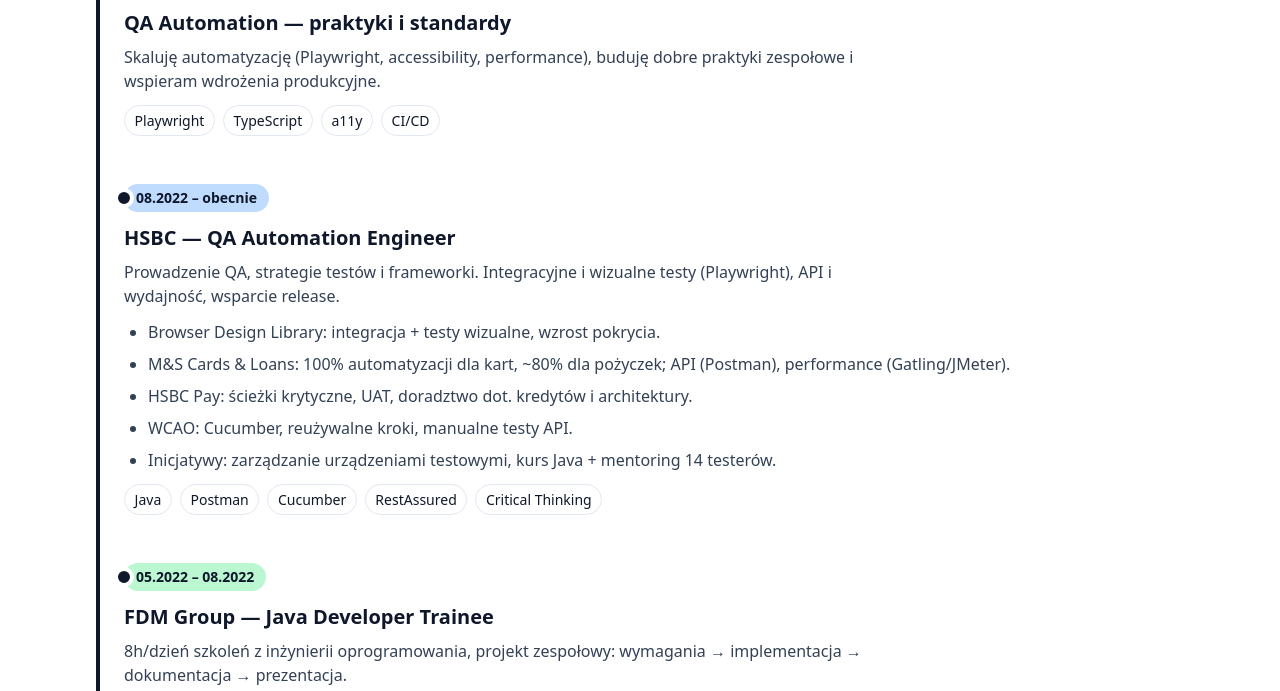
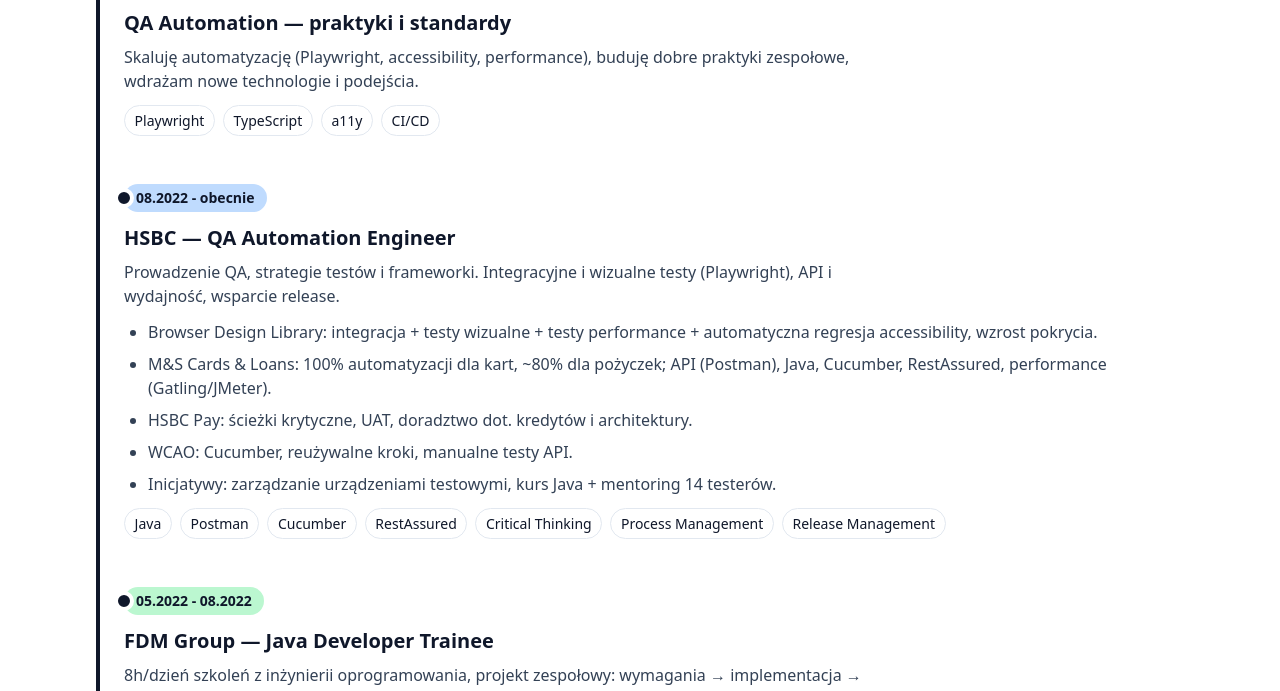
Before and after one commit to MO-D3/CV, a plain HTML site: page index.html in a window 1280 px wide. Shown: the part 460-1151 px from the top of the page. Drawn offline with nearby package versions, Linux system fonts and the light colour scheme.

Commit message:
update descriptions

```diff
--- a/index.html
+++ b/index.html
@@ -80,7 +80,7 @@
             <div class="absolute -left-2.5 mt-1 h-5 w-5 rounded-full border-4 border-white bg-slate-900" aria-hidden="true"></div>
             <time class="inline-block rounded-full bg-accent-red px-3 py-1 text-sm font-semibold" datetime="2025-08" data-i18n="t_today_time">Dziś</time>
             <h3 class="mt-3 text-xl font-bold" data-i18n="t_today_h3">QA Automation — praktyki i standardy</h3>
-            <p class="mt-2 max-w-3xl text-slate-700" data-i18n="t_today_p">Skaluję automatyzację (Playwright, accessibility, performance), buduję dobre praktyki zespołowe i wspieram wdrożenia produkcyjne.</p>
+            <p class="mt-2 max-w-3xl text-slate-700" data-i18n="t_today_p">Skaluję automatyzację (Playwright, accessibility, performance), buduję dobre praktyki zespołowe, wspieram wdrażam nowe technologie i podejścia.</p>
             <div class="mt-3 flex flex-wrap gap-2" aria-label="Highlights">
               <span class="badge">Playwright</span><span class="badge">TypeScript</span><span class="badge">a11y</span><span class="badge">CI/CD</span>
             </div>
@@ -89,12 +89,12 @@
           <!-- HSBC -->
           <li id="item-2022-hsbc" class="reveal mb-12">
             <div class="absolute -left-2.5 mt-1 h-5 w-5 rounded-full border-4 border-white bg-slate-900" aria-hidden="true"></div>
-            <time class="inline-block rounded-full bg-accent-blue px-3 py-1 text-sm font-semibold" datetime="2022-08" data-i18n="t_hsbc_time">08.2022 – obecnie</time>
+            <time class="inline-block rounded-full bg-accent-blue px-3 py-1 text-sm font-semibold" datetime="2022-08" data-i18n="t_hsbc_time">08.2022 - obecnie</time>
             <h3 class="mt-3 text-xl font-bold" data-i18n="t_hsbc_h3">HSBC — QA Automation Engineer</h3>
             <p class="mt-2 max-w-3xl text-slate-700" data-i18n="t_hsbc_p">Prowadzenie QA, strategie testów i frameworki. Integracyjne i wizualne testy (Playwright), API i wydajność, wsparcie release.</p>
             <ul class="mt-3 list-disc space-y-2 pl-6 text-slate-700">
-              <li data-i18n="t_hsbc_li1"><strong>Browser Design Library:</strong> integracja + testy wizualne, wzrost pokrycia.</li>
-              <li data-i18n="t_hsbc_li2"><strong>M&amp;S Cards &amp; Loans:</strong> 100% automatyzacji dla kart, ~80% dla pożyczek; API (Postman), performance (Gatling/JMeter). <a class="underline decoration-2 underline-offset-2 focus:underline hover:underline" href="https://www.msbank.com" target="_blank" rel="noopener noreferrer" data-i18n="t_hsbc_ms">Odwiedź M&amp;S Bank</a>.</li>
+              <li data-i18n="t_hsbc_li1"><strong>Browser Design Library:</strong> integracja + testy wizualne + testy performance + automatyczna regresja accessibility, wzrost pokrycia.</li>
+              <li data-i18n="t_hsbc_li2"><strong>M&amp;S Cards &amp; Loans:</strong> 100% automatyzacji dla kart, ~80% dla pożyczek; API (Postman), Java, Cucumber, RestAssured, performance (Gatling/JMeter). <a class="underline decoration-2 underline-offset-2 focus:underline hover:underline" href="https://www.msbank.com" target="_blank" rel="noopener noreferrer" data-i18n="t_hsbc_ms">Odwiedź M&amp;S Bank</a>.</li>
               <li data-i18n="t_hsbc_li3"><strong>HSBC Pay:</strong> ścieżki krytyczne, UAT, doradztwo dot. kredytów i architektury.</li>
               <li data-i18n="t_hsbc_li4"><strong>WCAO:</strong> Cucumber, reużywalne kroki, manualne testy API.</li>
               <li data-i18n="t_hsbc_li5"><strong>Inicjatywy:</strong> zarządzanie urządzeniami testowymi, kurs Java + mentoring 14 testerów.</li>
@@ -105,13 +105,15 @@
               <span class="badge">Cucumber</span>
               <span class="badge">RestAssured</span>
               <span class="badge">Critical Thinking</span>
+              <span class="badge">Process Management</span>
+              <span class="badge">Release Management</span>
             </div>
           </li>
 
           <!-- FDM -->
           <li id="item-2022-fdm" class="reveal mb-12">
             <div class="absolute -left-2.5 mt-1 h-5 w-5 rounded-full border-4 border-white bg-slate-900" aria-hidden="true"></div>
-            <time class="inline-block rounded-full bg-accent-green px-3 py-1 text-sm font-semibold" datetime="2022-05">05.2022 – 08.2022</time>
+            <time class="inline-block rounded-full bg-accent-green px-3 py-1 text-sm font-semibold" datetime="2022-05">05.2022 - 08.2022</time>
             <h3 class="mt-3 text-xl font-bold" data-i18n="t_2022fdm_h3">FDM Group — Java Developer Trainee</h3>
             <p class="mt-2 max-w-3xl text-slate-700" data-i18n="t_2022fdm_p">8h/dzień szkoleń z inżynierii oprogramowania, projekt zespołowy: wymagania → implementacja → dokumentacja → prezentacja.</p>
             <div class="mt-3 flex flex-wrap gap-2" aria-label="Skills">
@@ -125,7 +127,7 @@
           <!-- AQForm -->
           <li id="item-2021" class="reveal mb-12">
             <div class="absolute -left-2.5 mt-1 h-5 w-5 rounded-full border-4 border-white bg-slate-900" aria-hidden="true"></div>
-            <time class="inline-block rounded-full bg-accent-red px-3 py-1 text-sm font-semibold" datetime="2021">04.2021 – 05.2022</time>
+            <time class="inline-block rounded-full bg-accent-red px-3 py-1 text-sm font-semibold" datetime="2021">04.2021 - 05.2022</time>
             <h3 class="mt-3 text-xl font-bold" data-i18n="t_2021_h3">AQForm — Technik Laboratorium i Elektronik</h3>
             <p class="mt-2 max-w-3xl text-slate-700" data-i18n="t_2021_p">Pomiary i testy zgodności (fotometria, EMC, bezpieczeństwo fotobiologiczne). Dbałość o jakość i dokumentację.</p>
           </li>
@@ -156,12 +158,12 @@
         <h2 id="edu-heading" class="text-2xl font-bold tracking-tight" data-i18n="edu_h2">Edukacja</h2>
         <ul class="mt-4 space-y-4" role="list">
           <li class="rounded-xl border border-slate-200 p-4">
-            <div class="flex items-center gap-2"><time class="text-sm font-semibold rounded-full bg-accent-green px-2 py-0.5">2023–2025</time><span class="text-sm text-slate-600" data-i18n="edu_msc_school">AGH — Zarządzanie i Inżynieria Produkcji</span></div>
-            <p class="mt-1 text-slate-700" data-i18n="edu_msc_desc">Magister (ZiIP). Tematy: zwinne zarządzanie projektami IT, dobre praktyki.</p>
+            <div class="flex items-center gap-2"><time class="text-sm font-semibold rounded-full bg-accent-green px-2 py-0.5">2023-2025</time><span class="text-sm text-slate-600" data-i18n="edu_msc_school">AGH — Zarządzanie i Inżynieria Produkcji</span></div>
+            <p class="mt-1 text-slate-700" data-i18n="edu_msc_desc">Magister (ZiIP). Tematy: Zwinne zarządzanie projektami IT, wyzwania i dobre praktyki.</p>
           </li>
           <li class="rounded-xl border border-slate-200 p-4">
-            <div class="flex items-center gap-2"><time class="text-sm font-semibold rounded-full bg-accent-blue px-2 py-0.5">2018–2022</time><span class="text-sm text-slate-600" data-i18n="edu_beng_school">AGH — studia inżynierskie</span></div>
-            <p class="mt-1 text-slate-700" data-i18n="edu_beng_desc">Inżynier, pierwsze doświadczenia techniczne i praca laboratoryjna.</p>
+            <div class="flex items-center gap-2"><time class="text-sm font-semibold rounded-full bg-accent-blue px-2 py-0.5">2018-2022</time><span class="text-sm text-slate-600" data-i18n="edu_beng_school">AGH — studia inżynierskie</span></div>
+            <p class="mt-1 text-slate-700" data-i18n="edu_beng_desc">Inżynier Elektechniki, pierwsze doświadczenia techniczne i praca laboratoryjna.</p>
           </li>
         </ul>
       </section>
@@ -197,22 +199,33 @@
     hero_p: 'Od najnowszych projektów i odpowiedzialności po początki kariery — skupiam się na doświadczeniu zawodowym, jakości i automatyzacji.',
     timeline_h2: 'Oś czasu (najnowsze → najstarsze)',
     timeline_pos: 'Pozycja na stronie:',
-          t_today_time: 'Dziś', t_today_h3: 'QA Automation — praktyki i standardy', t_today_p: 'Skaluję automatyzację (Playwright, accessibility, performance), buduję dobre praktyki zespołowe i wspieram wdrożenia produkcyjne.',
-          t_hsbc_time: '08.2022 – obecnie', t_hsbc_h3: 'HSBC — QA Automation Engineer', t_hsbc_p: 'Prowadzenie QA, strategie testów i frameworki. Integracyjne i wizualne testy (Playwright), API i wydajność, wsparcie release.',
-          t_hsbc_li1: 'Browser Design Library: integracja + testy wizualne, wzrost pokrycia.',
-          t_hsbc_li2: 'M&S Cards & Loans: 100% automatyzacji dla kart, ~80% dla pożyczek; API (Postman), performance (Gatling/JMeter). ',
+
+    t_today_time: 'Dziś',
+    t_today_h3: 'QA Automation — praktyki i standardy',
+    t_today_p: 'Skaluję automatyzację (Playwright, accessibility, performance), buduję dobre praktyki zespołowe, wdrażam nowe technologie i podejścia.',
+
+    t_hsbc_time: '08.2022 - obecnie',
+    t_hsbc_h3: 'HSBC — QA Automation Engineer',
+    t_hsbc_p: 'Prowadzenie QA, strategie testów i frameworki. Integracyjne i wizualne testy (Playwright), API i wydajność, wsparcie release.',
+    t_hsbc_li1: 'Browser Design Library: integracja + testy wizualne + testy performance + automatyczna regresja accessibility, wzrost pokrycia.',
+    t_hsbc_li2: 'M&S Cards & Loans: 100% automatyzacji dla kart, ~80% dla pożyczek; API (Postman), Java, Cucumber, RestAssured, performance (Gatling/JMeter). ',
     t_hsbc_ms: 'Odwiedź M&S Bank',
     t_hsbc_li3: 'HSBC Pay: ścieżki krytyczne, UAT, doradztwo dot. kredytów i architektury.',
     t_hsbc_li4: 'WCAO: Cucumber, reużywalne kroki, manualne testy API.',
     t_hsbc_li5: 'Inicjatywy: zarządzanie urządzeniami testowymi, kurs Java + mentoring 14 testerów.',
-          t_2022fdm_h3: 'FDM Group — Java Developer Trainee', t_2022fdm_p: '8h/dzień szkoleń z inżynierii oprogramowania, projekt zespołowy: wymagania → implementacja → dokumentacja → prezentacja.',
-          t_2021_h3: 'AQForm — Technik Laboratorium i Elektronik', t_2021_p: 'Pomiary i testy zgodności (fotometria, EMC, bezpieczeństwo fotobiologiczne). Dbałość o jakość i dokumentację.',
+
+    t_2022fdm_h3: 'FDM Group — Java Developer Trainee',
+    t_2022fdm_p: '8h/dzień szkoleń z inżynierii oprogramowania, projekt zespołowy: wymagania → implementacja → dokumentacja → prezentacja.',
+
+    t_2021_h3: 'AQForm — Technik Laboratorium i Elektronik',
+    t_2021_p: 'Pomiary i testy zgodności (fotometria, EMC, bezpieczeństwo fotobiologiczne). Dbałość o jakość i dokumentację.',
+
     tech_h2: 'Tech stack',
     edu_h2: 'Edukacja',
     edu_msc_school: 'AGH — Zarządzanie i Inżynieria Produkcji',
-          edu_msc_desc: 'Magister (ZiIP). Tematy: zwinne zarządzanie projektami IT, dobre praktyki.',
+    edu_msc_desc: 'Magister (ZiIP). Tematy: Zwinne zarządzanie projektami IT, wyzwania i dobre praktyki.',
     edu_beng_school: 'AGH — studia inżynierskie',
-          edu_beng_desc: 'Inżynier, pierwsze doświadczenia techniczne i praca laboratoryjna.',
+    edu_beng_desc: 'Inżynier Elektrotechniki, pierwsze doświadczenia techniczne i praca laboratoryjna.',
     contact_h2: 'Kontakt',
     contact_p: 'Masz pytania lub chcesz porozmawiać o jakości i automatyzacji? Napisz do mnie:',
     rights: 'Wszelkie prawa zastrzeżone.',
@@ -225,22 +238,33 @@
     hero_p: 'From the latest responsibilities back to the beginning — focused on experience, quality and automation.',
     timeline_h2: 'Timeline (newest → oldest)',
     timeline_pos: 'Reading position:',
-          t_today_time: 'Today', t_today_h3: 'QA Automation — practices & standards', t_today_p: 'Scaling automation (Playwright, accessibility, performance), shaping team practices and supporting production releases.',
-          t_hsbc_time: '08.2022 – present', t_hsbc_h3: 'HSBC — QA Automation Engineer', t_hsbc_p: 'Leading QA, test strategies and frameworks. Integration & visual tests (Playwright), API and performance, release support.',
-          t_hsbc_li1: 'Browser Design Library: integration + visual testing, coverage growth.',
-          t_hsbc_li2: 'M&S Cards & Loans: 100% automation for cards, ~80% for loans; API (Postman), performance tests (Gatling/JMeter). ',
+
+    t_today_time: 'Today',
+    t_today_h3: 'QA Automation — practices & standards',
+    t_today_p: 'Scaling automation (Playwright, accessibility, performance), shaping team practices, and introducing new technologies and approaches.',
+
+    t_hsbc_time: '08.2022 – present',
+    t_hsbc_h3: 'HSBC — QA Automation Engineer',
+    t_hsbc_p: 'Leading QA, test strategies and frameworks. Integration & visual tests (Playwright), API and performance, release support.',
+    t_hsbc_li1: 'Browser Design Library: integration + visual testing + performance tests + automated accessibility regression, coverage growth.',
+    t_hsbc_li2: 'M&S Cards & Loans: 100% automation for cards, ~80% for loans; API (Postman), Java, Cucumber, RestAssured, performance (Gatling/JMeter). ',
     t_hsbc_ms: 'Visit M&S Bank',
     t_hsbc_li3: 'HSBC Pay: critical paths, UAT, advisory on credit and architecture.',
     t_hsbc_li4: 'WCAO: Cucumber, reusable steps, manual API tests.',
     t_hsbc_li5: 'Initiatives: test devices management, Java basics course + mentoring 14 manual testers.',
-          t_2022fdm_h3: 'FDM Group — Java Developer Trainee', t_2022fdm_p: 'Intensive 8h/day training, team project: requirements → implementation → documentation → presentation.',
-          t_2021_h3: 'AQForm — Lab Technician & Electronics', t_2021_p: 'Compliance and measurement (photometry, EMC, photobiological safety). Quality and documentation focus.',
+
+    t_2022fdm_h3: 'FDM Group — Java Developer Trainee',
+    t_2022fdm_p: 'Intensive 8h/day training, team project: requirements → implementation → documentation → presentation.',
+
+    t_2021_h3: 'AQForm — Lab Technician & Electronics',
+    t_2021_p: 'Compliance and measurement (photometry, EMC, photobiological safety). Quality and documentation focus.',
+
     tech_h2: 'Tech stack',
     edu_h2: 'Education',
     edu_msc_school: 'AGH — Management & Production Engineering',
-          edu_msc_desc: 'M.Sc. (ZiIP). Topics: agile IT project management, good practices.',
+    edu_msc_desc: 'M.Sc. (ZiIP). Topics: Agile IT project management, challenges and best practices.',
     edu_beng_school: 'AGH — B.Eng. studies',
-          edu_beng_desc: 'Engineer degree, first hands-on technical and lab experience.',
+    edu_beng_desc: 'Electrical Engineering degree, first hands-on technical and lab experience.',
     contact_h2: 'Contact',
     contact_p: 'Questions or want to talk quality & automation? Email me at',
     rights: 'All rights reserved.',
```
Lines whose indentation alone changed are shown as unchanged.
